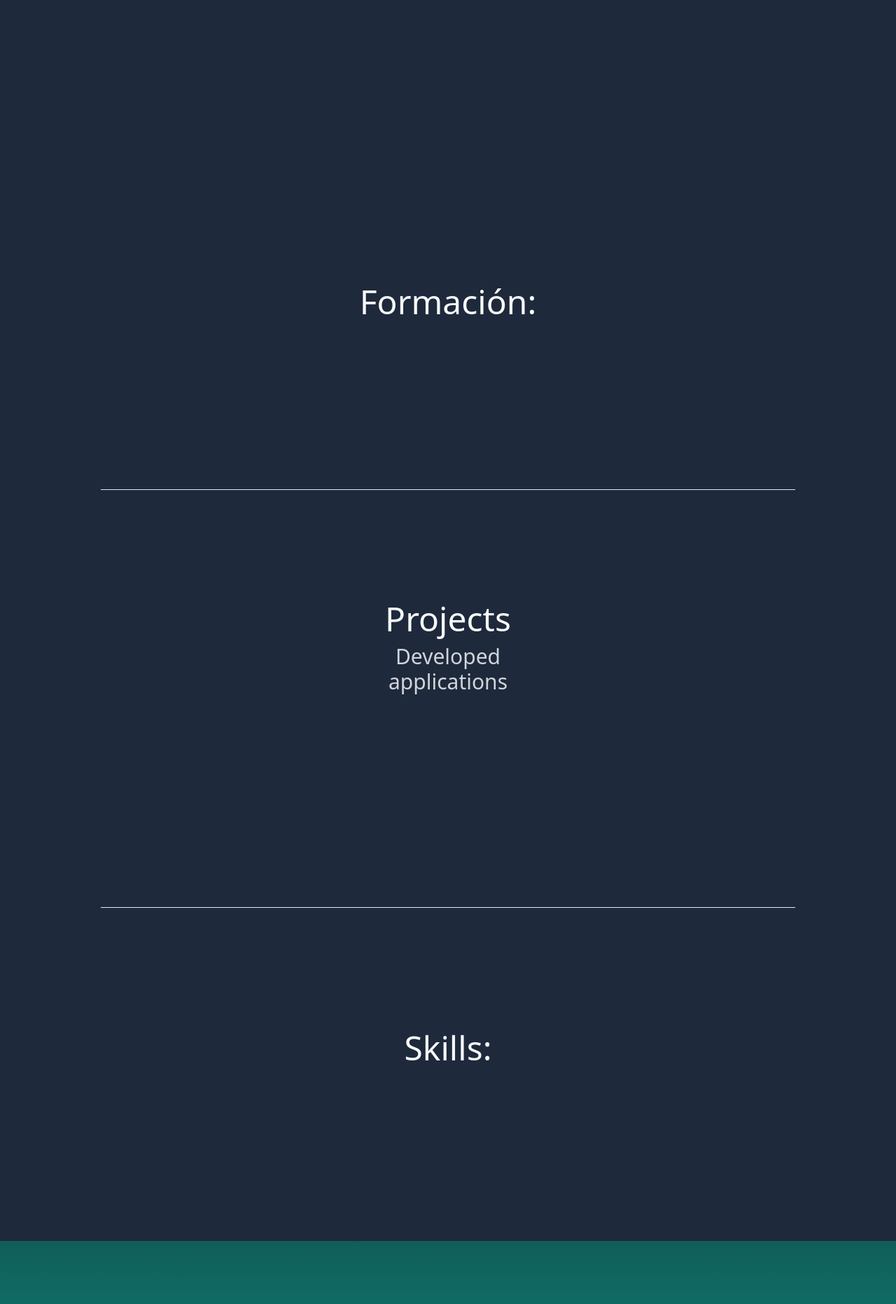
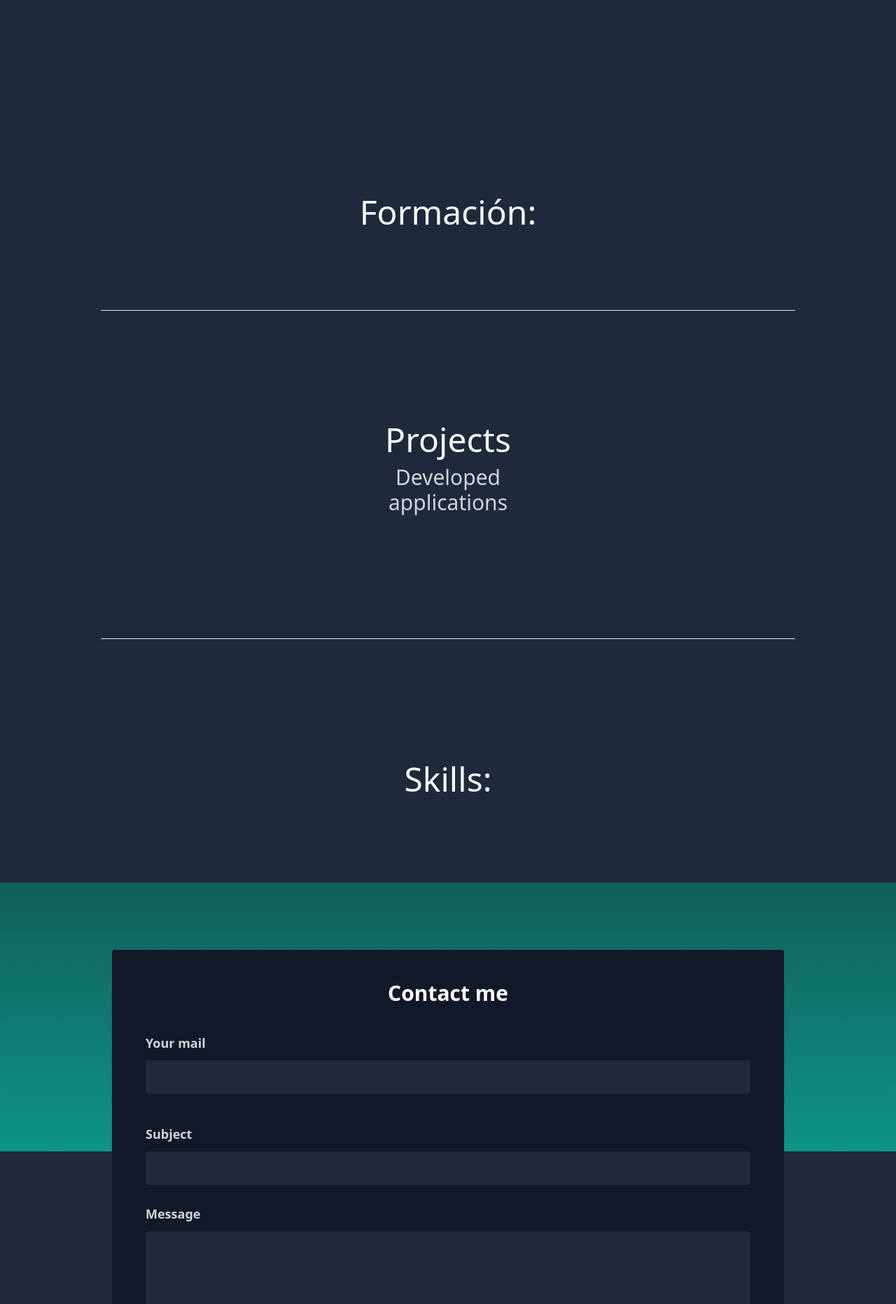
Before and after one commit to CodeRagnarok07/PortFolio_Api, a Django app: page / in a window 1280 px wide. Shown: the part 937-2800 px from the top of the page at 70% size. Run offline with Django 4.2, Linux system fonts and the light colour scheme; data that the repository does not hold is empty; some libraries are stand-ins or nearby versions.

Commit message:
contact in home

```diff
--- a/core/views.py
+++ b/core/views.py
@@ -2,6 +2,12 @@ from django.shortcuts import render, get_object_or_404
 from .models import Projects, Skills, Formation, Exp
 from django.conf import settings
 # Create your views here.
+
+from django.core.mail import send_mail, BadHeaderError
+from django.http import HttpResponse
+from django.shortcuts import render, redirect
+from .forms import ContactForm
+
 
 def home(request):
     projects = Projects.objects.all()
@@ -9,11 +15,26 @@ def home(request):
     formation = Formation.objects.all()
     exp = Exp.objects.all()
 
+    if request.method == 'GET':
+        form = ContactForm()
+    else:
+        form = ContactForm(request.POST)
+        if form.is_valid():
+            from_email = form.cleaned_data['from_email']
+            subject = form.cleaned_data['subject']
+            message = form.cleaned_data['message']
+            try:
+                send_mail(subject, message, from_email, [settings.DEFAULT_TO_EMAIL])
+            except BadHeaderError:
+                return HttpResponse('Invalid header found.')
+            return redirect('contact_success')
+
     ctx = {
         "projects":projects,
         "exp":exp,
         "formation":formation,
         "skills":skills,
+        'form': form
     }
 
     return render(request, 'core/home.html', ctx)
@@ -39,10 +60,6 @@ def skill_view(request, skill_slug):
     }
     return render(request, 'core/skill_view.html', ctx)
 
-from django.core.mail import send_mail, BadHeaderError
-from django.http import HttpResponse
-from django.shortcuts import render, redirect
-from .forms import ContactForm
 
 def contactView(request):
     if request.method == 'GET':
@@ -58,7 +75,7 @@ def contactView(request):
             except BadHeaderError:
                 return HttpResponse('Invalid header found.')
             return redirect('contact_success')
-    print(form)
+
     return render(request, "core/contact.html", {'form': form})
 
 
--- a/templates/core/components/contact.html
+++ b/templates/core/components/contact.html
@@ -5,28 +5,32 @@
         <div class="max-w-5xl mx-auto px-6 sm:px-6 lg:px-8">
             <div class="bg-gray-900 w-full shadow rounded p-8 sm:p-12 -mt-72">
                 <p class="text-3xl font-bold leading-7 text-center text-white">Contact me</p>
-                <form action="" method="post">
+
+
+                <!-- Form -->
+                <form action="" method="post" id="form_contact">
+                    {% csrf_token %}
+
 
                     <div class="md:flex items-center mt-12">
                         <div class="w-full flex flex-col">
-                            <label class="font-semibold leading-none text-gray-300">your Mail</label>
-                            <input type="mail"
-                                class="leading-none text-gray-50 p-3 focus:outline-none focus:border-blue-700 mt-4 border-0 bg-gray-800 rounded" />
+                            <label class="font-semibold leading-none text-gray-300">Your mail</label>
+
+                            {{ form.from_email }}
+
                         </div>
                     </div>
                     <div class="md:flex items-center mt-12">
                         <div class="w-full flex flex-col">
-                            <label class="font-semibold leading-none text-gray-300">your Mail</label>
-                            <input type="text"
-                                class="leading-none text-gray-50 p-3 focus:outline-none focus:border-blue-700 mt-4 border-0 bg-gray-800 rounded" />
+                            <label class="font-semibold leading-none text-gray-300">Subject</label>
+                            {{ form.subject }}
                         </div>
                     </div>
 
                     <div>
                         <div class="w-full flex flex-col mt-8">
                             <label class="font-semibold leading-none text-gray-300">Message</label>
-                            <textarea type="text"
-                                class="h-40 text-base leading-none text-gray-50 p-3 focus:outline-none focus:border-blue-700 mt-4 bg-gray-800 border-0 rounded"></textarea>
+                            {{ form.message }}
                         </div>
                     </div>
                     <div class="flex items-center justify-center w-full">
@@ -39,4 +43,11 @@
             </div>
         </div>
     </div>
+
+    <script>
+        const form_contact = document.querySelector("#form_contact")
+        for (var field in form_contact) {
+            form_contact[field].classList.add("leading-none", "text-gray-50", "p-3", "focus:outline-none", "focus:border-blue-700", "mt-4", "border-0", "bg-gray-800", "rounded")
+        }
+    </script>
     <!-- End Contact -->
--- a/templates/core/components/exp.html
+++ b/templates/core/components/exp.html
@@ -1,6 +1,6 @@
 <!-- expereiencia -->
-<div class="mx-36 my-32" id="exp">
-  <div class="container flex justify-center mx-auto">
+<div class="mx-10 md:mx-36 " id="exp">
+  <div class="container flex justify-center mx-auto  mt-32">
     <div class="my-12">
       <h1 class="text-gray-50 text-5xl text-center pb-3">Experiencia:</h1>
       <p class="xl:text-3xl text-2xl text-center text-gray-300 pb-6 sm:w-4/6 w-5/6 mx-auto">
--- a/templates/core/components/formation.html
+++ b/templates/core/components/formation.html
@@ -1,7 +1,7 @@
 
         <!-- Formacion -->
-        <div class="mx-36 my-32" id="formation">
-            <div class="container flex justify-center mx-auto">
+        <div class="mx-10 md:mx-36" id="formation">
+            <div class="container flex justify-center mx-auto  mt-32">
                 <div class="my-0">
                     <h1 class="text-gray-50 text-5xl text-center pb-3">Formación:</h1>
                     <p class="xl:text-3xl text-2xl text-center text-gray-300 pb-6 sm:w-4/6 w-5/6 mx-auto">
--- a/templates/core/components/projects.html
+++ b/templates/core/components/projects.html
@@ -1,7 +1,7 @@
 <!-- Proyectos -->
 
-<div class="my-32 mx-auto" id="projects">
-    <div class="container flex justify-center mx-auto">
+<div class="mx-auto" id="projects">
+    <div class="container flex justify-center mx-auto  mt-32">
         <div class="my-8">
             <h1 class="text-gray-50 text-5xl text-center pb-3">Projects</h1>
             <p class="xl:text-3xl text-2xl text-center text-gray-300 pb-6 sm:w-4/6 w-5/6 mx-auto">
--- a/templates/core/components/skills.html
+++ b/templates/core/components/skills.html
@@ -1,9 +1,9 @@
 <!-- Skills -->
 
 {% load static %}
-<div class="my-32 " id="skills">
+<div id="skills">
 
-    <div class="container flex justify-center mx-auto" >
+    <div class="container flex justify-center mx-auto mt-32" >
         <div class="my-12">
             <h1 class="text-gray-50 text-5xl text-center pb-3">Skills:</h1>
             <p class="xl:text-3xl text-2xl text-center text-gray-300 pb-6 sm:w-4/6 w-5/6 mx-auto">
--- a/templates/navbar.html
+++ b/templates/navbar.html
@@ -53,6 +53,11 @@ py-2 px-1 md:mx-5 ">
   sm:inline-block block px-3 py-2 text-center ">
                     Formacion
                 </a>
+                <a href="{% url 'home' %}#projects" class="
+              text-white hover:bg-sky-700 hover:border border-sky-400 rounded-md font-medium
+              sm:inline-block block px-3 py-2 text-center ">
+                    Proyectos
+                </a>
 
                 <a href="{% url 'home' %}#skills" class="
   text-white hover:bg-sky-700 hover:border border-sky-400 rounded-md font-medium
@@ -60,11 +65,7 @@ py-2 px-1 md:mx-5 ">
                     Skills
                 </a>
 
-              <a href="{% url 'home' %}#projects" class="
-  text-white hover:bg-sky-700 hover:border border-sky-400 rounded-md font-medium
-  sm:inline-block block px-3 py-2 text-center ">
-                  Proyectos
-              </a>
+
 
                 <a href="{% url 'contact' %}" class="
   text-white hover:bg-sky-700 hover:border border-sky-400 rounded-md font-medium
```
Lines whose indentation alone changed are shown as unchanged.
